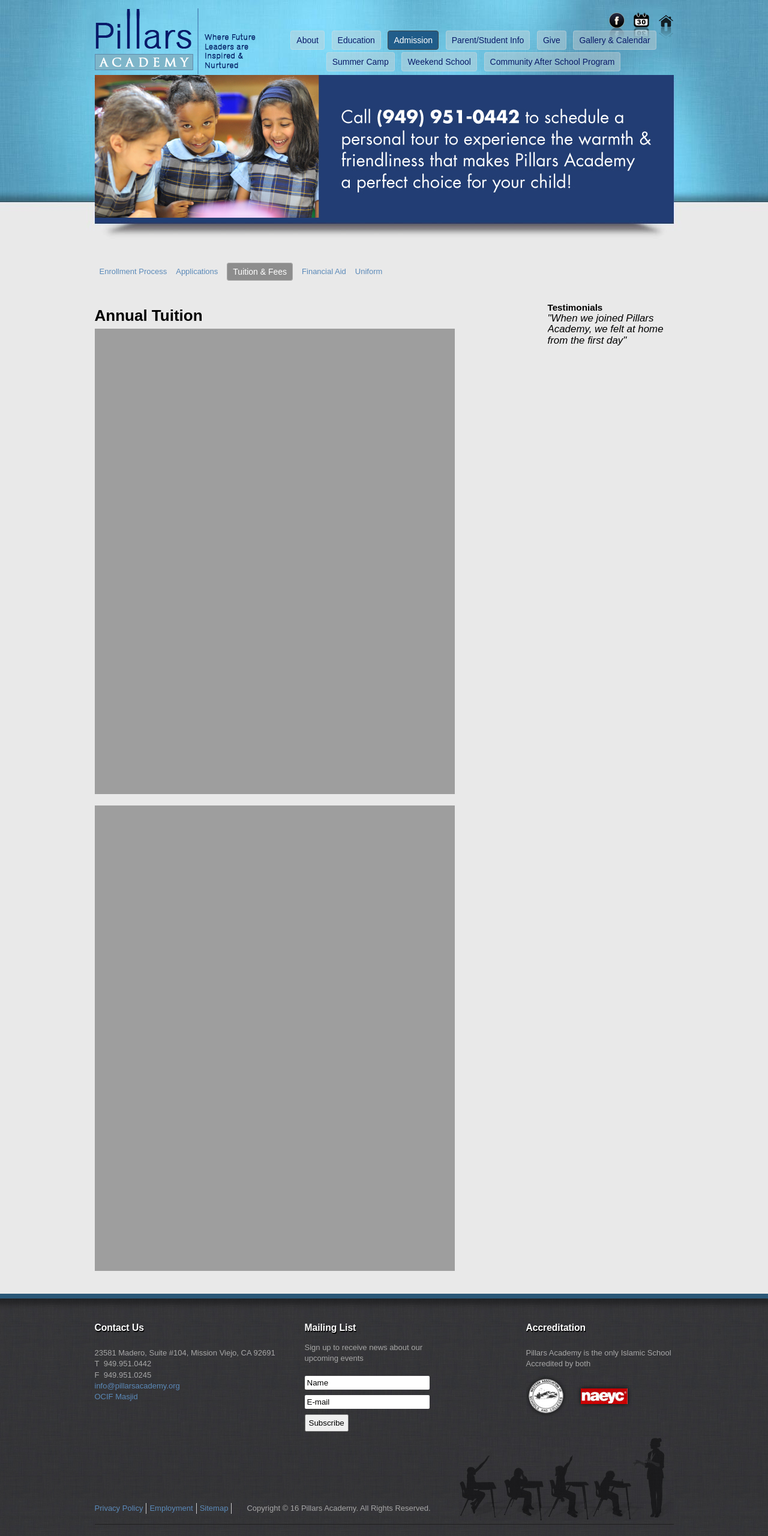
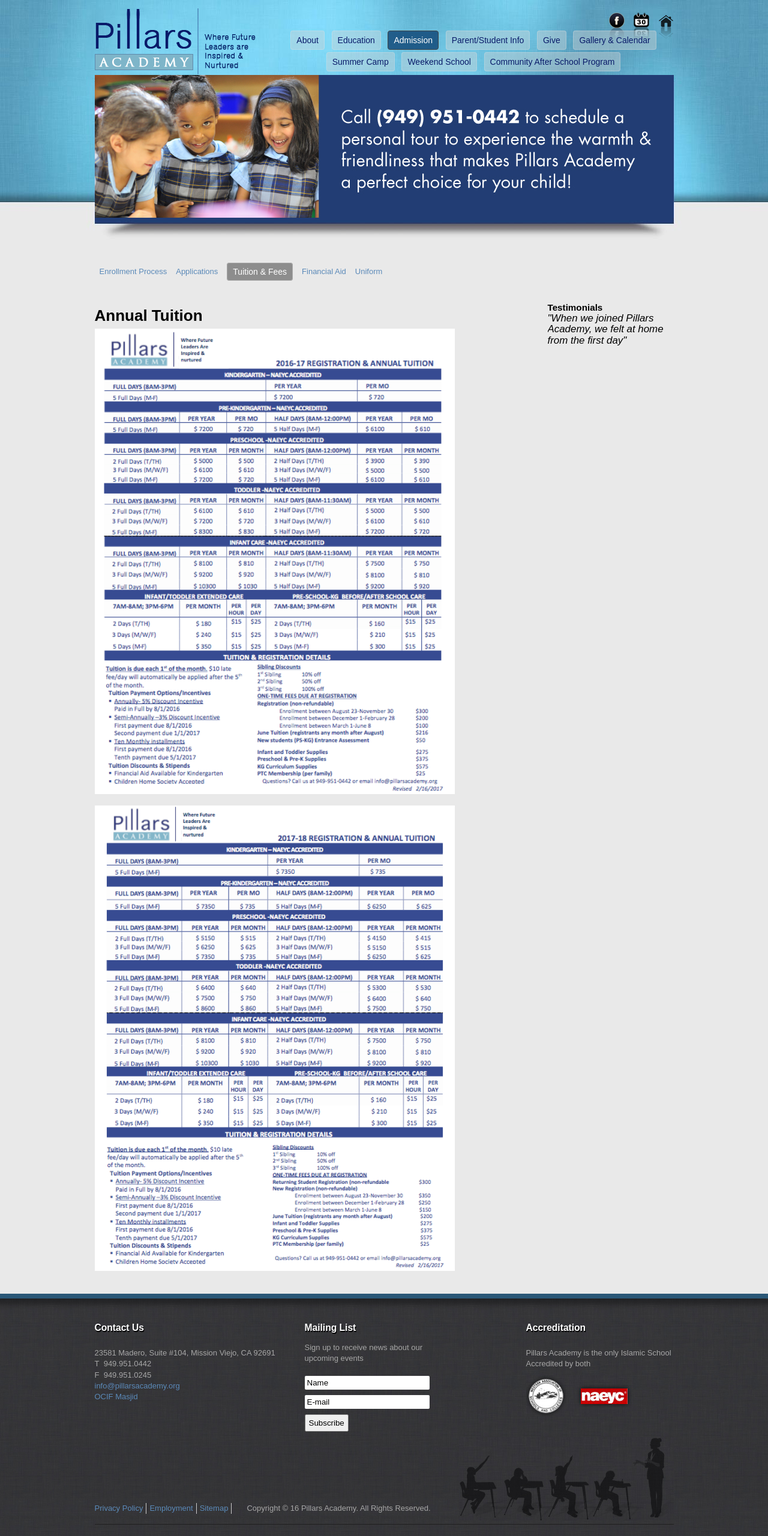
Before and after one commit to pillarsacademy/pillarsacademy.github.io, a Jekyll site: the page built from admission/tuition.md, in a window 1280 px wide. Shown: the whole page at 60% size. Built offline with Jekyll 4.4.1, drawn with Linux system fonts in a browser that asks for light colours; nearby versions of some CDN libraries; our own code applies the rules of GitHub Pages for plain Markdown files.

Commit message:
Tuition Doc updates

```diff
--- a/admission/tuition.md
+++ b/admission/tuition.md
@@ -4,6 +4,6 @@
 
 # Annual Tuition
 
-<p><a href="http://www.pillarsacademy.org/images/2016-2017TuitionSheet.pdf"><img src="http://www.pillarsacademy.org/images/2016-2017Tuition.png" width="600" height="776" /></a></p>
+<p><a href="http://www.pillarsacademy.org/images/2016-2017TuitionSheet.pdf"><img src="http://www.pillarsacademy.org/images/2016-2017Tution.png" width="600" height="776" /></a></p>
 
-<p><a href="http://www.pillarsacademy.org/images/2017-2018TuitionSheet.pdf"><img src="http://www.pillarsacademy.org/images/2017-2018Tuition.png" width="600" height="776" /></a></p>
+<p><a href="http://www.pillarsacademy.org/images/2017-2018TuitionSheet.pdf"><img src="http://www.pillarsacademy.org/images/2017-2018Tution.png" width="600" height="776" /></a></p>
```
